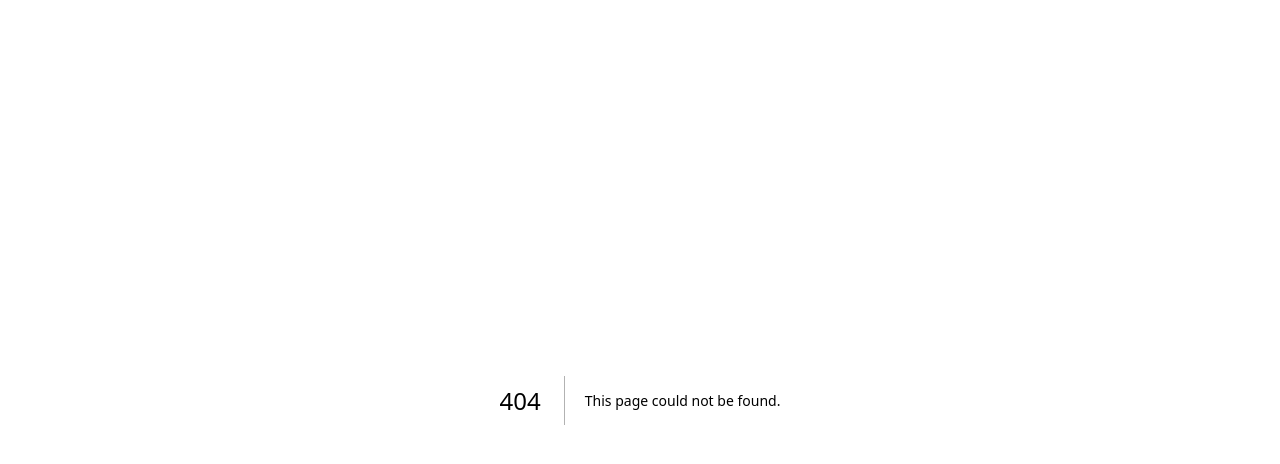
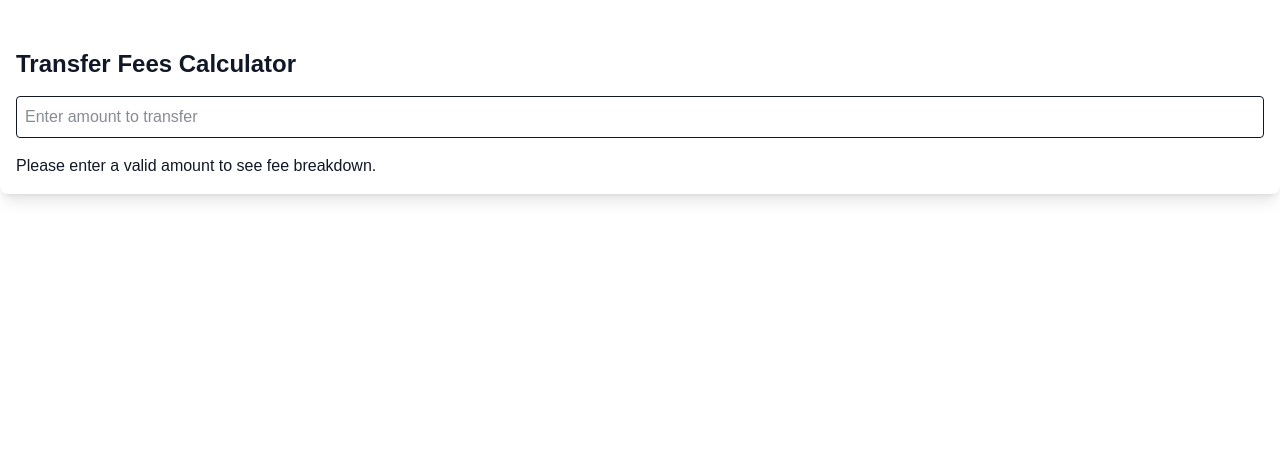
Before and after one commit to nauwonki/ria-chal, a Next.js app in the folder ria-app/: page /fees in a window 1280 px wide. Before the commit this address had no page. Shown: the top 464 px of the page. Built offline with nearby package versions, Linux system fonts and the light colour scheme.

Commit message:
feat: add new fees folder with feeUtil.ts and page.tsx with a transfer fee calculator function

```diff
--- /dev/null
+++ b/ria-app/app/fees/feeUtil.ts
@@ -0,0 +1,20 @@
+export type Feeconfig = {
+    flat: number;
+    percentage: number;
+    fxMarkup: number;
+};
+
+export function calculateFees(amount: number, realRate: number, config: Feeconfig) {
+    const flatFee = config.flat;
+    const percentageFee = config.percentage * amount;
+    const fxRate = (1 - config.fxMarkup) * realRate;
+    const transferFee = flatFee + percentageFee;
+    const recipientGets = amount * fxRate - transferFee;
+    return {
+        flatFee: Number(flatFee.toFixed(2)),
+        percentageFee: Number(percentageFee.toFixed(2)),
+        fxRate: Number(fxRate.toFixed(6)),
+        transferFee: Number(transferFee.toFixed(2)),
+        recipientGets: Number(recipientGets.toFixed(2))
+    };
+}
--- /dev/null
+++ b/ria-app/app/fees/page.tsx
@@ -0,0 +1,39 @@
+import { useState } from "react";
+import { calculateFees, Feeconfig } from "../fees/feeUtil";
+
+export default function FeesPage({ realRate }: { realRate: number}) {
+    const [amount, setAmount] = useState('');
+    const fees: Feeconfig = {
+        flat: 5.00,
+        percentage: 0.02,
+        fxMarkup: 0.01
+    };
+
+    const numAmount = parseFloat(amount);
+    const result = (!isNaN(numAmount) && numAmount > 0) ? calculateFees(numAmount, realRate, fees) : null;
+
+    return (
+        <div className="mt-8 p-4 bg-white shadow-lg rounded-lg text-gray-900 font-medium">
+            <h2 className="text-2xl font-bold mb-4">Transfer Fees Calculator</h2>
+            <input
+                type="number"
+                value={amount}
+                onChange={(e) => setAmount(e.target.value)}
+                placeholder="Enter amount to transfer"
+                className="border p-2 rounded w-full mb-4 text-gray-900 font-medium"
+            />
+            {result ? (
+                <div className="space-y-2">
+                    <div>Flat Fee: ${result.flatFee.toFixed(2)}</div>
+                    <div>Percentage Fee: ${result.percentageFee.toFixed(2)}</div>
+                    <div>FX Rate after Markup: {result.fxRate.toFixed(6)}</div>
+                    <div>Total Transfer Fee: ${result.transferFee.toFixed(2)}</div>
+                    <div>Amount Recipient Gets: ${result.recipientGets.toFixed(2)}</div>
+                </div>
+            ) : (
+                <div>Please enter a valid amount to see fee breakdown.</div>
+            )}
+
+        </div>
+    );
+}
```
